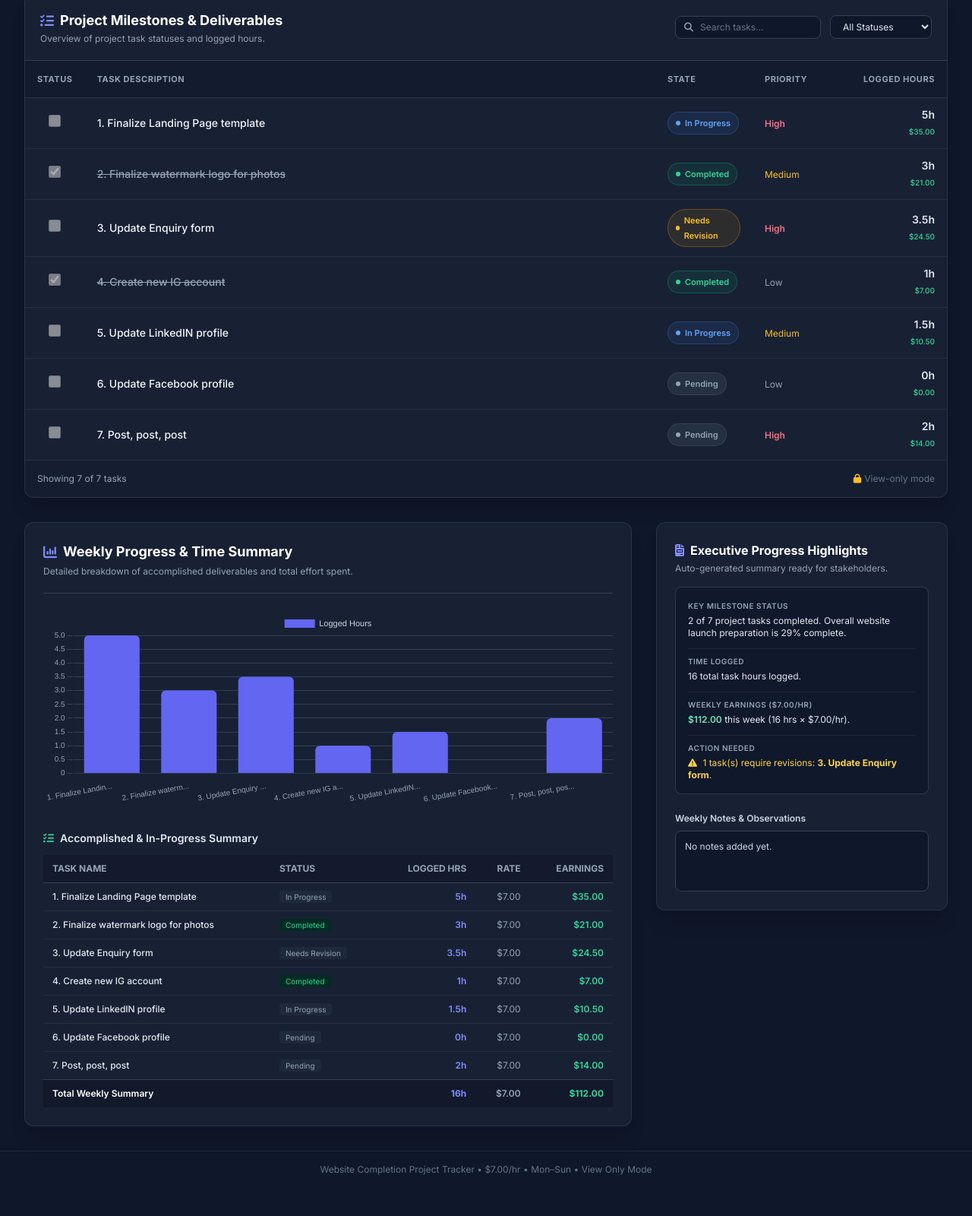
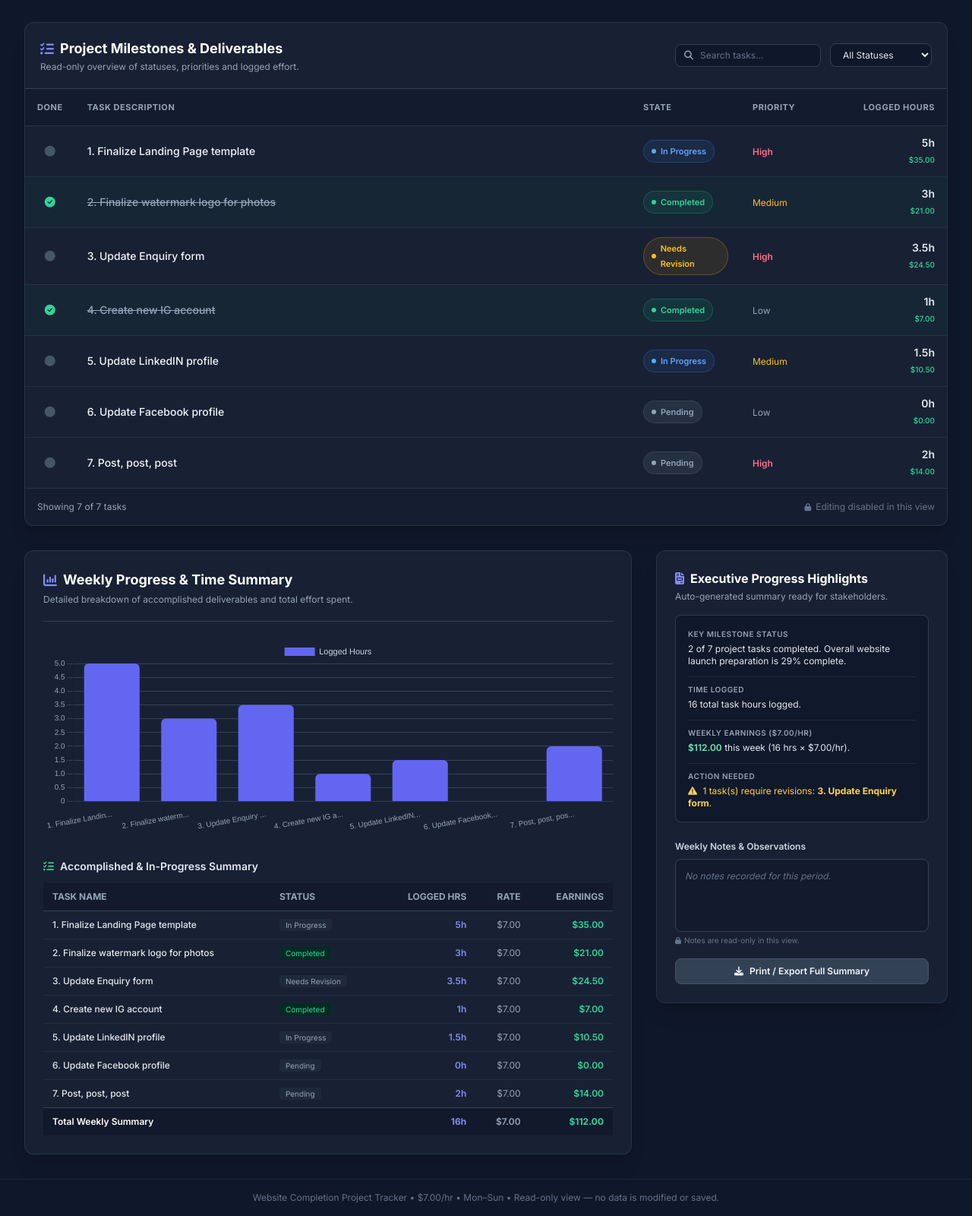
Before and after one commit to briangicaro2026WPwebsites-mockup/Selling-Accra-Project-Tracker, a plain HTML site: page index.html in a window 1280 px wide. Shown: the part 442-2042 px from the top of the page at 76% size. Before the commit the page ends 2005 px from the top, so only its background shows below. Drawn offline with nearby package versions, Linux system fonts and the light colour scheme.

Commit message:
Update title and improve read-only notices

```diff
--- a/index.html
+++ b/index.html
@@ -3,7 +3,7 @@
 <head>
     <meta charset="UTF-8">
     <meta name="viewport" content="width=device-width, initial-scale=1.0">
-    <title>Website Completion Project Tracker - View Only</title>
+    <title>Website Completion Project Tracker (View Only)</title>
     <!-- Tailwind CSS -->
     <script src="https://cdn.tailwindcss.com"></script>
     <!-- Chart.js for data visualization -->
@@ -34,6 +34,10 @@
         ::-webkit-scrollbar-track { background: #1e293b; }
         ::-webkit-scrollbar-thumb { background: #475569; border-radius: 4px; }
         ::-webkit-scrollbar-thumb:hover { background: #64748b; }
+        @media print {
+            body { background: #fff !important; color: #000 !important; }
+            header, footer, .no-print { display: none !important; }
+        }
     </style>
 </head>
 <body class="min-h-screen bg-slate-900 text-slate-100 flex flex-col">
@@ -53,26 +57,36 @@
                         <span class="text-emerald-400 font-medium">$7.00/hr</span>
                         <span class="mx-1 text-slate-600">•</span>
                         <span class="text-indigo-300">Mon–Sun</span>
-                        <span class="mx-1 text-slate-600">•</span>
-                        <span class="text-amber-400 font-medium"><i class="fa-solid fa-eye mr-1"></i>View Only</span>
                     </p>
                 </div>
             </div>
 
             <div class="flex items-center space-x-2 sm:space-x-3">
-                <button onclick="window.print()" class="p-2 bg-slate-800 hover:bg-slate-700 text-slate-300 rounded-lg border border-slate-700 transition" title="Print/Export Report">
+                <span class="hidden sm:inline-flex items-center gap-2 bg-slate-900/80 border border-slate-700 text-slate-300 px-3 py-2 rounded-lg text-xs font-semibold uppercase tracking-wider">
+                    <i class="fa-solid fa-lock text-amber-400"></i> View Only
+                </span>
+                <button onclick="window.print()" class="flex items-center space-x-2 bg-slate-800 hover:bg-slate-700 text-slate-300 px-3.5 py-2 rounded-lg text-sm font-medium border border-slate-700 transition-all active:scale-95" title="Print / Save as PDF">
                     <i class="fa-solid fa-print"></i>
+                    <span class="hidden md:inline">Print</span>
                 </button>
             </div>
         </div>
     </header>
+
+    <!-- Read-only notice -->
+    <div class="bg-indigo-500/10 border-b border-indigo-500/20">
+        <div class="max-w-7xl mx-auto px-4 sm:px-6 lg:px-8 py-2.5 flex items-center gap-2 text-[11px] sm:text-xs text-indigo-200">
+            <i class="fa-solid fa-circle-info"></i>
+            <span>This is a read-only snapshot of the project tracker. Task data, hours and notes cannot be edited from this view.</span>
+        </div>
+    </div>
 
     <!-- Main Container -->
     <main class="flex-1 max-w-7xl w-full mx-auto px-4 sm:px-6 lg:px-8 py-8 space-y-8">
 
         <!-- Top Metrics / KPI Dashboard -->
         <section class="grid grid-cols-1 sm:grid-cols-2 lg:grid-cols-3 gap-4">
-            <div class="bg-slate-800/60 border border-slate-700/60 rounded-xl p-5 flex flex-col justify-between relative overflow-hidden group">
+            <div class="bg-slate-800/60 border border-slate-700/60 rounded-xl p-5 flex flex-col justify-between relative overflow-hidden group hover:border-slate-600 transition">
                 <div class="flex items-center justify-between">
                     <span class="text-xs font-semibold uppercase tracking-wider text-slate-400">Total Tasks</span>
                     <span class="p-2 bg-slate-700/50 rounded-lg text-slate-300"><i class="fa-solid fa-bars-staggered"></i></span>
@@ -84,7 +98,7 @@
                 <div class="absolute bottom-0 left-0 right-0 h-1 bg-slate-600"></div>
             </div>
 
-            <div class="bg-slate-800/60 border border-slate-700/60 rounded-xl p-5 flex flex-col justify-between relative overflow-hidden group">
+            <div class="bg-slate-800/60 border border-slate-700/60 rounded-xl p-5 flex flex-col justify-between relative overflow-hidden group hover:border-emerald-500/50 transition">
                 <div class="flex items-center justify-between">
                     <span class="text-xs font-semibold uppercase tracking-wider text-emerald-400">Completed</span>
                     <span class="p-2 bg-emerald-500/10 rounded-lg text-emerald-400"><i class="fa-solid fa-circle-check"></i></span>
@@ -96,7 +110,7 @@
                 <div class="absolute bottom-0 left-0 right-0 h-1 bg-emerald-500"></div>
             </div>
 
-            <div class="bg-slate-800/60 border border-slate-700/60 rounded-xl p-5 flex flex-col justify-between relative overflow-hidden group">
+            <div class="bg-slate-800/60 border border-slate-700/60 rounded-xl p-5 flex flex-col justify-between relative overflow-hidden group hover:border-amber-500/50 transition">
                 <div class="flex items-center justify-between">
                     <span class="text-xs font-semibold uppercase tracking-wider text-amber-400">Needs Revision</span>
                     <span class="p-2 bg-amber-500/10 rounded-lg text-amber-400"><i class="fa-solid fa-triangle-exclamation"></i></span>
@@ -108,7 +122,7 @@
                 <div class="absolute bottom-0 left-0 right-0 h-1 bg-amber-500"></div>
             </div>
 
-            <div class="bg-slate-800/60 border border-slate-700/60 rounded-xl p-5 flex flex-col justify-between relative overflow-hidden group">
+            <div class="bg-slate-800/60 border border-slate-700/60 rounded-xl p-5 flex flex-col justify-between relative overflow-hidden group hover:border-blue-500/50 transition">
                 <div class="flex items-center justify-between">
                     <span class="text-xs font-semibold uppercase tracking-wider text-blue-400">Pending / In Progress</span>
                     <span class="p-2 bg-blue-500/10 rounded-lg text-blue-400"><i class="fa-solid fa-clock"></i></span>
@@ -120,7 +134,7 @@
                 <div class="absolute bottom-0 left-0 right-0 h-1 bg-blue-500"></div>
             </div>
 
-            <div class="bg-slate-800/60 border border-slate-700/60 rounded-xl p-5 flex flex-col justify-between relative overflow-hidden group">
+            <div class="bg-slate-800/60 border border-slate-700/60 rounded-xl p-5 flex flex-col justify-between relative overflow-hidden group hover:border-emerald-500/50 transition">
                 <div class="flex items-center justify-between">
                     <span class="text-xs font-semibold uppercase tracking-wider text-emerald-400">Weekly Earnings</span>
                     <span class="p-2 bg-emerald-500/10 rounded-lg text-emerald-400"><i class="fa-solid fa-dollar-sign"></i></span>
@@ -146,14 +160,14 @@
             </div>
         </section>
 
-        <!-- Main Task Management Section (Read Only) -->
+        <!-- Main Task Section (read-only) -->
         <section class="bg-slate-800/60 border border-slate-700/60 rounded-xl overflow-hidden shadow-xl">
             <div class="p-5 border-b border-slate-700 flex flex-col md:flex-row md:items-center justify-between gap-4">
                 <div>
                     <h2 class="text-lg font-bold text-white flex items-center gap-2">
                         <i class="fa-solid fa-list-check text-indigo-400"></i> Project Milestones &amp; Deliverables
                     </h2>
-                    <p class="text-xs text-slate-400 mt-0.5">Overview of project task statuses and logged hours.</p>
+                    <p class="text-xs text-slate-400 mt-0.5">Read-only overview of statuses, priorities and logged effort.</p>
                 </div>
 
                 <div class="flex flex-wrap items-center gap-3">
@@ -177,11 +191,11 @@
                 <table class="w-full text-left text-sm">
                     <thead class="bg-slate-900/50 text-slate-400 uppercase text-[11px] tracking-wider border-b border-slate-700/60">
                         <tr>
-                            <th class="py-3.5 px-4 w-12 text-center">Status</th>
+                            <th class="py-3.5 px-4 w-14 text-center">Done</th>
                             <th class="py-3.5 px-4">Task Description</th>
-                            <th class="py-3.5 px-4 w-32">State</th>
+                            <th class="py-3.5 px-4 w-36">State</th>
                             <th class="py-3.5 px-4 w-28">Priority</th>
-                            <th class="py-3.5 px-4 w-36 text-right">Logged Hours</th>
+                            <th class="py-3.5 px-4 w-40 text-right">Logged Hours</th>
                         </tr>
                     </thead>
                     <tbody id="task-table-body" class="divide-y divide-slate-700/50 text-slate-300"></tbody>
@@ -190,7 +204,7 @@
 
             <div class="p-4 bg-slate-900/30 border-t border-slate-700/60 text-xs text-slate-400 flex justify-between items-center">
                 <span id="showing-tasks-count">Showing 0 tasks</span>
-                <span class="text-slate-500"><i class="fa-solid fa-lock text-amber-400 mr-1"></i>View-only mode</span>
+                <span class="text-slate-500 flex items-center gap-1.5"><i class="fa-solid fa-lock text-[10px]"></i> Editing disabled in this view</span>
             </div>
         </section>
 
@@ -276,20 +290,26 @@
 
                     <div class="mt-6">
                         <label class="block text-xs font-semibold text-slate-300 mb-2">Weekly Notes &amp; Observations</label>
-                        <div id="weekly-notes-display" class="w-full bg-slate-900 border border-slate-700 rounded-lg p-3 text-xs text-slate-300 min-h-[80px] whitespace-pre-wrap">No notes added yet.</div>
+                        <div id="weekly-notes-view"
+                            class="w-full bg-slate-900/60 border border-slate-700 rounded-lg p-3 text-xs text-slate-300 min-h-[6rem] whitespace-pre-wrap leading-relaxed"></div>
+                        <p class="text-[10px] text-slate-500 mt-1 flex items-center gap-1"><i class="fa-solid fa-lock text-[9px]"></i> Notes are read-only in this view.</p>
                     </div>
+
+                    <button onclick="window.print()" class="no-print mt-4 w-full bg-slate-700 hover:bg-slate-600 text-slate-100 py-2 rounded-lg text-xs font-semibold transition border border-slate-600 flex items-center justify-center gap-2">
+                        <i class="fa-solid fa-download"></i> Print / Export Full Summary
+                    </button>
                 </div>
             </div>
         </section>
     </main>
 
     <footer class="mt-auto border-t border-slate-800 py-4 text-center text-xs text-slate-500">
-        <p>Website Completion Project Tracker &bull; $7.00/hr &bull; Mon–Sun &bull; View Only Mode</p>
+        <p>Website Completion Project Tracker &bull; $7.00/hr &bull; Mon–Sun &bull; Read-only view — no data is modified or saved.</p>
     </footer>
 
     <script>
         // ============================================================
-        // CONFIGURATION & DEFAULT DATA
+        // CONFIGURATION
         // ============================================================
         const HOURLY_RATE = 7.00;
 
@@ -303,6 +323,8 @@
             { id: '7', title: '7. Post, post, post', status: 'Pending', priority: 'High', loggedHours: 2 }
         ];
 
+        const STATUS_CYCLE_ORDER = ['Pending', 'In Progress', 'Needs Revision', 'Completed'];
+
         let tasks = [];
         let gaugeChartInstance = null;
         let hoursChartInstance = null;
@@ -312,31 +334,56 @@
         // ============================================================
         function formatCurrency(n) { return '$' + (parseFloat(n) || 0).toFixed(2); }
         function fmtHours(n) { return String(parseFloat((parseFloat(n) || 0).toFixed(2))); }
-        function getTaskTotalHours() { return tasks.reduce((s, t) => s + (parseFloat(t.loggedHours) || 0), 0); }
+
+        function getTaskTotalHours() {
+            return tasks.reduce((s, t) => s + (parseFloat(t.loggedHours) || 0), 0);
+        }
         function getTotalWeeklyHours() { return getTaskTotalHours(); }
+        function getWeeklyEarnings() { return getTotalWeeklyHours() * HOURLY_RATE; }
 
-        // Initialize Application
+        function escapeHtml(str) {
+            return String(str)
+                .replace(/&/g, '&amp;').replace(/</g, '&lt;').replace(/>/g, '&gt;')
+                .replace(/"/g, '&quot;').replace(/'/g, '&#039;');
+        }
+
+        // ============================================================
+        // INIT (read-only: reads existing data, never writes)
+        // ============================================================
         window.addEventListener('DOMContentLoaded', () => {
             loadInitialData();
             initCharts();
             renderAll();
         });
 
-        // ============================================================
-        // LOAD DATA
-        // ============================================================
         function loadInitialData() {
             const savedTasks = localStorage.getItem('web_project_tracker_tasks');
             if (savedTasks) {
-                try { tasks = JSON.parse(savedTasks); }
-                catch (e) { tasks = JSON.parse(JSON.stringify(DEFAULT_TASKS)); }
+                try {
+                    const parsed = JSON.parse(savedTasks);
+                    tasks = Array.isArray(parsed) ? parsed : JSON.parse(JSON.stringify(DEFAULT_TASKS));
+                } catch (e) {
+                    tasks = JSON.parse(JSON.stringify(DEFAULT_TASKS));
+                }
             } else {
                 tasks = JSON.parse(JSON.stringify(DEFAULT_TASKS));
             }
 
+            // Normalise so a malformed stored payload can't break rendering
+            tasks = tasks.map((t, i) => ({
+                id: String(t && t.id != null ? t.id : i),
+                title: String(t && t.title != null ? t.title : 'Untitled task'),
+                status: STATUS_CYCLE_ORDER.includes(t && t.status) ? t.status : 'Pending',
+                priority: ['Low', 'Medium', 'High'].includes(t && t.priority) ? t.priority : 'Medium',
+                loggedHours: Math.max(0, parseFloat(t && t.loggedHours) || 0)
+            }));
+
             const savedNotes = localStorage.getItem('web_project_tracker_notes');
-            if (savedNotes) {
-                document.getElementById('weekly-notes-display').textContent = savedNotes;
+            const notesEl = document.getElementById('weekly-notes-view');
+            if (savedNotes && savedNotes.trim()) {
+                notesEl.textContent = savedNotes;
+            } else {
+                notesEl.innerHTML = '<span class="text-slate-500 italic">No notes recorded for this period.</span>';
             }
         }
 
@@ -378,7 +425,8 @@
                 return matchesSearch && matchesStatus;
             });
 
-            document.getElementById('showing-tasks-count').textContent = `Showing ${filteredTasks.length} of ${tasks.length} tasks`;
+            document.getElementById('showing-tasks-count').textContent =
+                `Showing ${filteredTasks.length} of ${tasks.length} tasks`;
 
             if (filteredTasks.length === 0) {
                 tbody.innerHTML = `<tr><td colspan="5" class="py-8 text-center text-slate-500 text-xs">No tasks found matching current filters.</td></tr>`;
@@ -387,22 +435,19 @@
 
             tbody.innerHTML = filteredTasks.map(t => {
                 const isDone = t.status === 'Completed';
-                const statusBadge = getStatusBadgeHTML(t.status);
-                const priorityBadge = getPriorityBadgeHTML(t.priority);
                 const logged = parseFloat(t.loggedHours) || 0;
                 const earned = logged * HOURLY_RATE;
 
                 return `
-                    <tr class="hover:bg-slate-800/40 transition border-b border-slate-700/40">
+                    <tr class="border-b border-slate-700/40 ${isDone ? 'bg-emerald-500/[0.03]' : ''}">
                         <td class="py-3 px-4 text-center">
-                            <input type="checkbox" ${isDone ? 'checked' : ''} disabled
-                                class="w-4 h-4 rounded bg-slate-900 border-slate-700 text-indigo-600 focus:ring-0 opacity-75 cursor-not-allowed">
+                            <i class="fa-solid ${isDone ? 'fa-circle-check text-emerald-400' : 'fa-circle text-slate-600'}"></i>
                         </td>
                         <td class="py-3 px-4">
                             <span class="font-medium text-slate-100 ${isDone ? 'line-through text-slate-400' : ''}">${escapeHtml(t.title)}</span>
                         </td>
-                        <td class="py-3 px-4">${statusBadge}</td>
-                        <td class="py-3 px-4">${priorityBadge}</td>
+                        <td class="py-3 px-4">${getStatusBadgeHTML(t.status)}</td>
+                        <td class="py-3 px-4">${getPriorityBadgeHTML(t.priority)}</td>
                         <td class="py-3 px-4 text-right">
                             <span class="font-semibold text-slate-200">${fmtHours(logged)}h</span>
                             <div class="text-[10px] text-emerald-400 mt-0.5 font-medium">${formatCurrency(earned)}</div>
@@ -414,14 +459,15 @@
 
         function getStatusBadgeHTML(status) {
             let styles = "bg-slate-700 text-slate-300 border-slate-600";
-            if (status === 'Completed') styles = "bg-emerald-500/10 text-emerald-400 border-emerald-500/30";
-            if (status === 'In Progress') styles = "bg-blue-500/10 text-blue-400 border-blue-500/30";
-            if (status === 'Needs Revision') styles = "bg-amber-500/10 text-amber-400 border-amber-500/30";
-            if (status === 'Pending') styles = "bg-slate-700/50 text-slate-400 border-slate-600/50";
+            let dot = "bg-slate-400";
+            if (status === 'Completed') { styles = "bg-emerald-500/10 text-emerald-400 border-emerald-500/30"; dot = "bg-emerald-400"; }
+            if (status === 'In Progress') { styles = "bg-blue-500/10 text-blue-400 border-blue-500/30"; dot = "bg-blue-400"; }
+            if (status === 'Needs Revision') { styles = "bg-amber-500/10 text-amber-400 border-amber-500/30"; dot = "bg-amber-400"; }
+            if (status === 'Pending') { styles = "bg-slate-700/50 text-slate-400 border-slate-600/50"; dot = "bg-slate-400"; }
 
             return `
                 <span class="text-[11px] font-semibold px-2.5 py-1 rounded-full border ${styles} inline-flex items-center gap-1.5">
-                    <span class="w-1.5 h-1.5 rounded-full ${status === 'Completed' ? 'bg-emerald-400' : status === 'Needs Revision' ? 'bg-amber-400' : status === 'In Progress' ? 'bg-blue-400' : 'bg-slate-400'}"></span>
+                    <span class="w-1.5 h-1.5 rounded-full ${dot}"></span>
                     ${status}
                 </span>
             `;
@@ -443,7 +489,7 @@
                 totalLogged += logged;
                 const earned = logged * HOURLY_RATE;
                 return `
-                    <tr class="hover:bg-slate-800/30">
+                    <tr>
                         <td class="py-2.5 px-3 font-medium text-slate-200">${escapeHtml(t.title)}</td>
                         <td class="py-2.5 px-3">
                             <span class="text-[10px] px-2 py-0.5 rounded ${t.status === 'Completed' ? 'bg-emerald-950 text-emerald-400' : 'bg-slate-800 text-slate-400'}">
@@ -549,12 +595,6 @@
                 hoursChartInstance.update();
             }
         }
-
-        function escapeHtml(str) {
-            return String(str)
-                .replace(/&/g, '&amp;').replace(/</g, '&lt;').replace(/>/g, '&gt;')
-                .replace(/"/g, '&quot;').replace(/'/g, '&#039;');
-        }
     </script>
 </body>
 </html>
```
